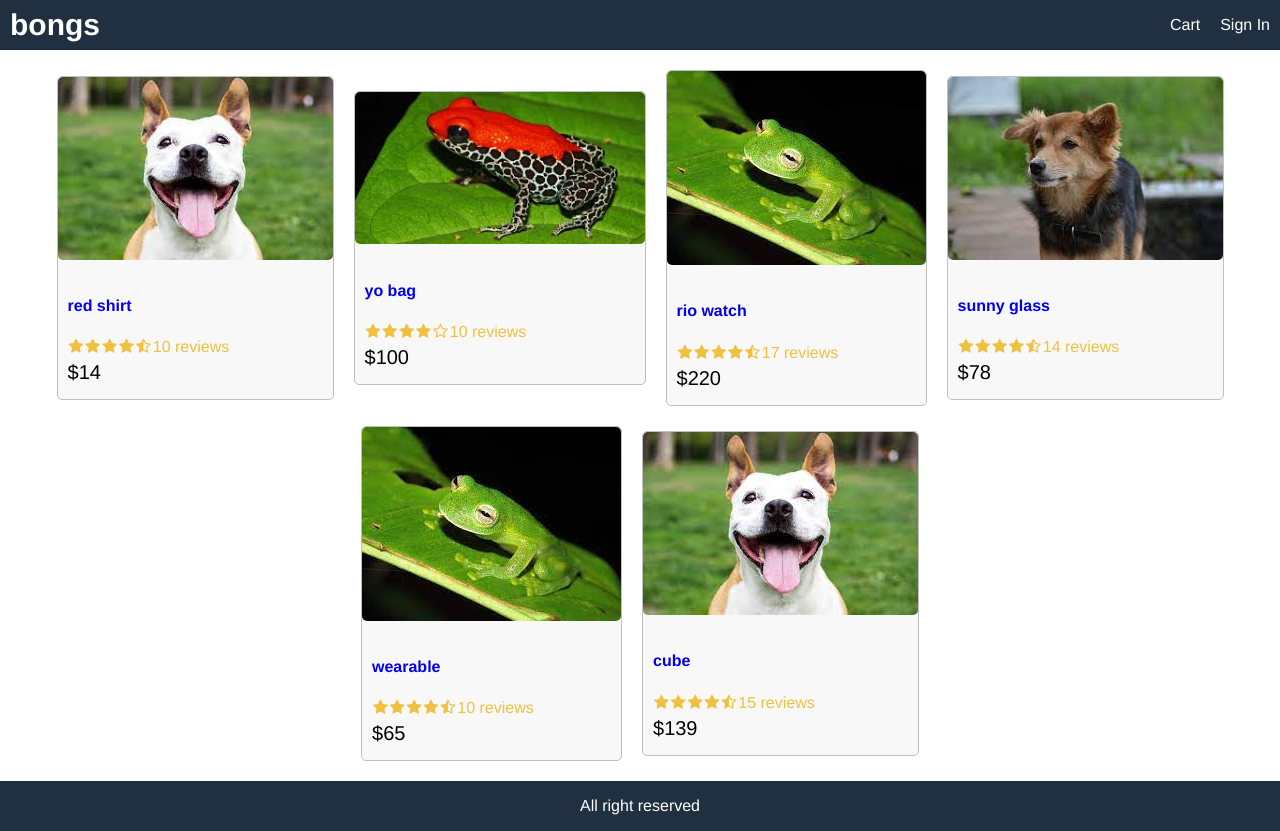
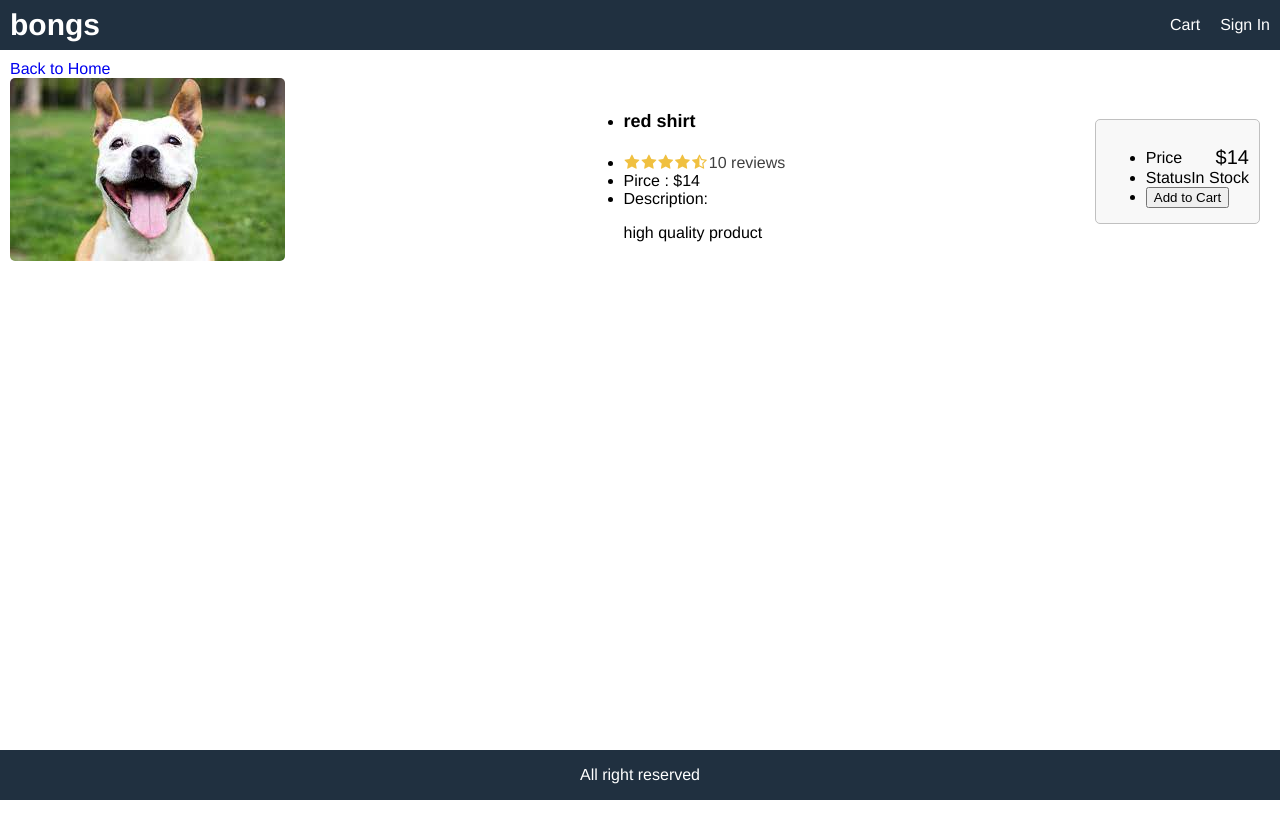
Before and after one commit to B9ary01/Bong2022, a React (Create React App) app in the folder frontend/: page /product/1 in a window 1280 px wide. After the commit the page ends 800 px from the top, so only its background shows below. Built offline with nearby package versions, Linux system fonts and the light colour scheme.

Commit message:
product screen added

```diff
--- a/frontend/package.json
+++ b/frontend/package.json
@@ -11,6 +11,7 @@
     "react-dom": "^17.0.2",
     "react-rating": "^2.0.5",
     "react-rating-stars-component": "^2.2.0",
+    "react-router-dom": "^6.2.1",
     "react-scripts": "5.0.0",
     "web-vitals": "^2.1.4"
   },
--- a/frontend/src/App.js
+++ b/frontend/src/App.js
@@ -1,9 +1,12 @@
 import React from "react";
-import data from "./data";
-import Product from "./components/Product";
+import { BrowserRouter,Routes ,Route } from "react-router-dom";
+import ContactScreen from "./screens/ContactScreen";
+import HomeScreen from "./screens/HomeScreen";
+import ProductScreen from "./screens/ProductScreen";
 
 function App() {
   return (
+    <BrowserRouter>
     <div className="grid-container">
       <header className="row">
           <div>
@@ -19,21 +22,18 @@
 
 
     <main>
-    <div>
-    <div className="row center">
-      {
-        data.products.map(product => (
-       <Product key={product._id} product={product}></Product>
-        ))
-      }
+      <Routes>
+      <Route path="/product/:id" element={<ProductScreen />}/>
+      <Route path="/contact" element={<ContactScreen />}/>
 
+      <Route path="/" element={<HomeScreen />}>
 
-    </div>
-  </div>
+      </Route>
+      </Routes>
 </main>
 <footer className="row center">All right reserved</footer>
 </div>
-
+      </BrowserRouter>
   );
 }
 
--- a/frontend/src/index.css
+++ b/frontend/src/index.css
@@ -109,3 +109,6 @@
   color: #f0c040;
   margin: 0.1rem;
 }
+.rating span:last-child{
+color: #404040;
+}
--- /dev/null
+++ b/frontend/src/screens/ContactScreen.js
@@ -0,0 +1,8 @@
+import React from "react";
+
+export default function ContactScreen() {
+    return (
+      <div><p>asdfasfasfaffdfad contact screen</p>
+      </div>
+    );
+  }
--- /dev/null
+++ b/frontend/src/screens/HomeScreen.js
@@ -0,0 +1,15 @@
+import React from "react";
+import data from "../data";
+import Product from "../components/Product";
+
+export default function HomeScreen() {
+    return (
+      <div>
+        <div className="row center">
+          {data.products.map((product) => (
+            <Product key={product._id} product={product}></Product>
+          ))}
+        </div>
+      </div>
+    );
+  }
--- /dev/null
+++ b/frontend/src/screens/ProductScreen.js
@@ -0,0 +1,107 @@
+import React from "react";
+import data from "../data";
+import Rating from "../components/Rating";
+import { Link, useParams } from "react-router-dom";
+
+
+
+export default function ProductScreen(props){
+    const { id } = useParams();
+    const product = data.products.find((x) => x._id === id);
+
+    if (!product) {
+        return <div> Product Not Found</div>;
+      }
+      return (
+        <div>
+          <Link to="/">Back to Home</Link>
+          <div className="row top">
+            <div className="col-2">
+              <img className="large" src={product.image} alt={product.name}></img>
+            </div>
+            <div className="col-1">
+              <ul>
+                <li>
+                  <h1>{product.name}</h1>
+                </li>
+                <li>
+                  <Rating
+                    rating={product.rating}
+                    numReviews={product.numReviews}
+                  ></Rating>
+                </li>
+                <li>Pirce : ${product.price}</li>
+
+                <li>
+
+Description:
+
+<p>{product.description}</p>
+
+</li>
+
+</ul>
+
+</div>
+
+<div className="col-1">
+
+<div className="card card-body">
+
+<ul>
+
+<li>
+
+  <div className="row">
+
+    <div>Price</div>
+
+    <div className="price">${product.price}</div>
+
+  </div>
+
+</li>
+
+<li>
+
+  <div className="row">
+
+    <div>Status</div>
+
+    <div>
+
+      {product.countInStock > 0 ? (
+
+        <span className="success">In Stock</span>
+
+      ) : (
+
+        <span className="error">Unavailable</span>
+
+      )}
+
+    </div>
+
+  </div>
+
+</li>
+
+<li>
+
+  <button className="primary block">Add to Cart</button>
+
+</li>
+
+</ul>
+
+</div>
+
+</div>
+
+</div>
+
+</div>
+
+);
+
+}
```
Also changed, not shown: 1 other file (tests, documents, lock files or other folders).
